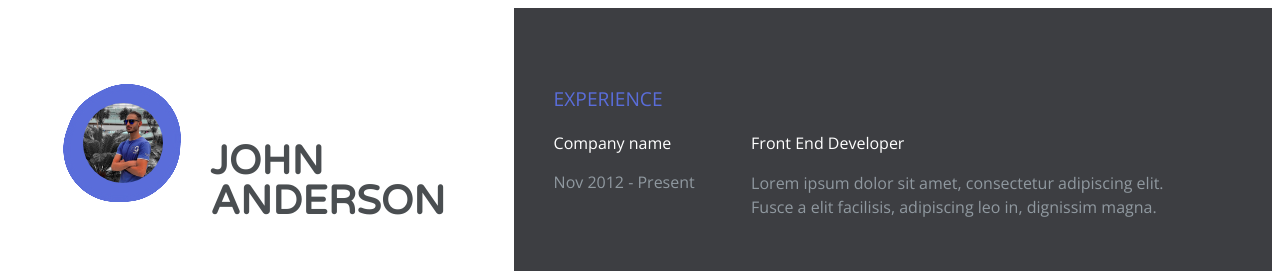
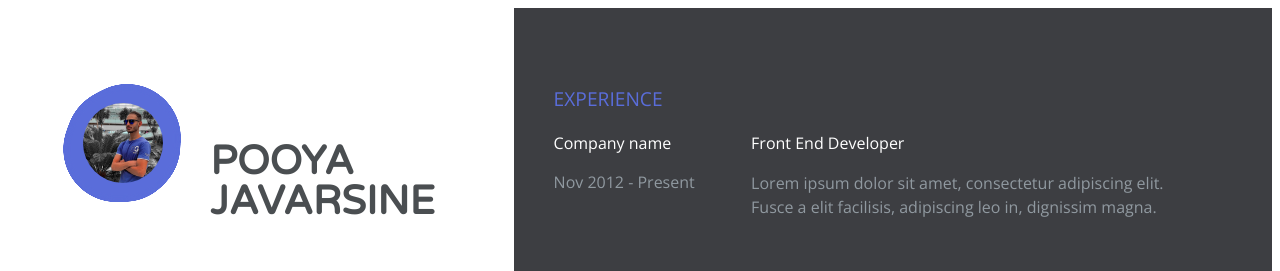
Before and after one commit to pooyajjj/pooyajjj.github.io, a plain HTML site: page index.html in a window 1280 px wide. Shown: the top 271 px of the page. Drawn offline with nearby package versions, Linux system fonts and the light colour scheme.

Commit message:
name set

```diff
--- a/index.html
+++ b/index.html
@@ -132,7 +132,7 @@
             <div class="clearfix"></div>
           </div>
           <div class="name-wrapper">
-            <h1>John <br />Anderson</h1>
+            <h1>Pooya <br />Javarsine</h1>
             <!-- YOUR NAME AND LAST NAME  -->
           </div>
           <div class="clearfix"></div>
```
